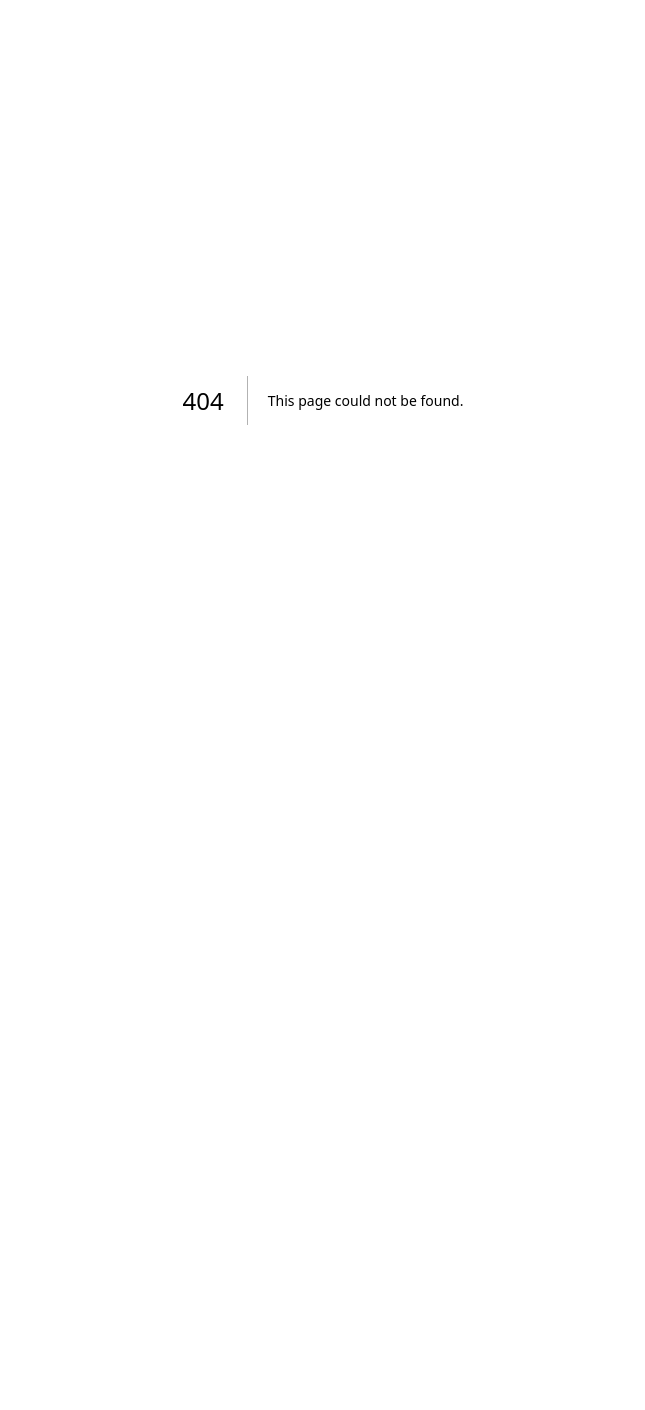
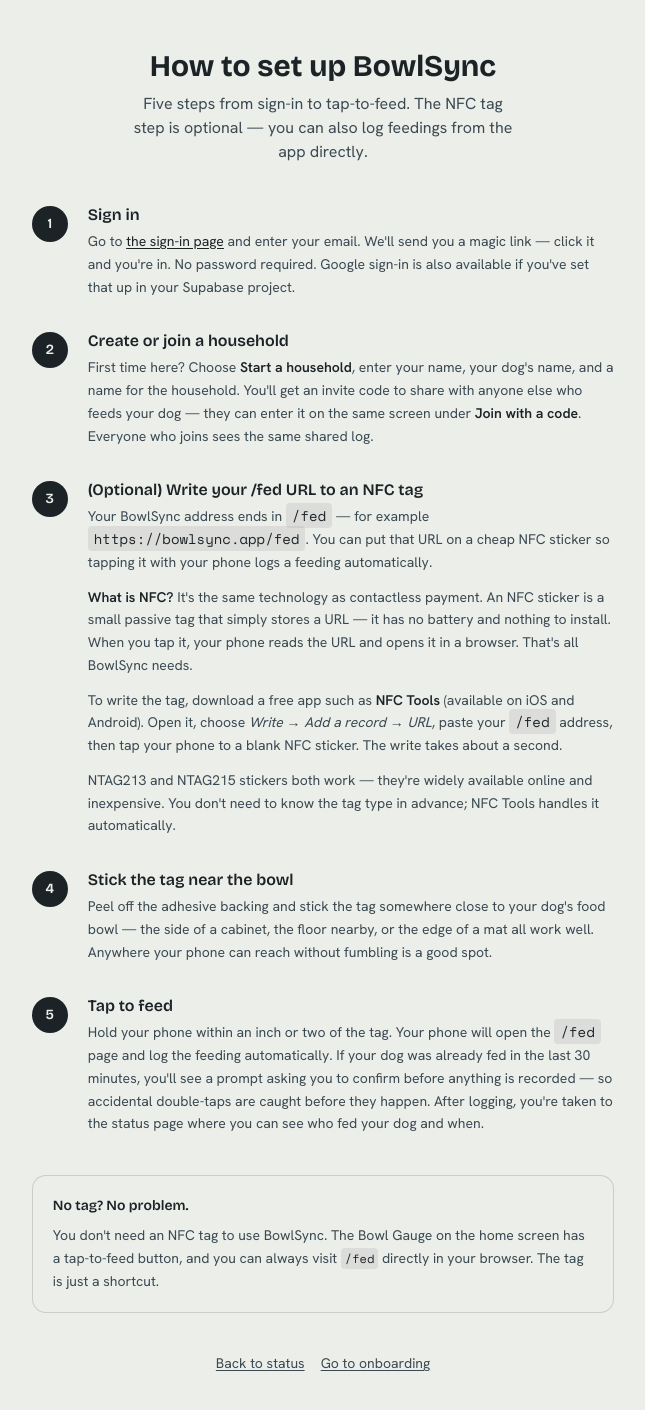
Before and after one commit to JellyV/BowlSync, a Next.js app: page /instructions in a window 1280 px wide. Before the commit this address had no page. Shown: the top 1410 px of the page, without its empty margins (317-962 px from the left). Before the commit the page ends 800 px from the top, so only its background shows below. Built offline with nearby package versions, Linux system fonts and the light colour scheme.

Commit message:
docs: instructions page and README

```diff
--- /dev/null
+++ b/src/app/instructions/page.tsx
@@ -0,0 +1,205 @@
+import Link from "next/link";
+
+export const metadata = {
+  title: "How to set up BowlSync",
+  description: "A plain-language guide to getting BowlSync running for your household.",
+};
+
+const steps = [
+  {
+    number: 1,
+    heading: "Sign in",
+    body: (
+      <>
+        Go to{" "}
+        <Link
+          href="/login"
+          className="underline underline-offset-2 text-[var(--ink)] hover:opacity-70 transition-opacity focus-visible:outline-2 focus-visible:outline-offset-2 focus-visible:outline-[var(--accent)]"
+        >
+          the sign-in page
+        </Link>{" "}
+        and enter your email. We&apos;ll send you a magic link — click it and
+        you&apos;re in. No password required. Google sign-in is also available if
+        you&apos;ve set that up in your Supabase project.
+      </>
+    ),
+  },
+  {
+    number: 2,
+    heading: "Create or join a household",
+    body: (
+      <>
+        First time here? Choose{" "}
+        <strong className="font-semibold text-[var(--ink)]">Start a household</strong>, enter your
+        name, your dog&apos;s name, and a name for the household. You&apos;ll get
+        an invite code to share with anyone else who feeds your dog — they can
+        enter it on the same screen under{" "}
+        <strong className="font-semibold text-[var(--ink)]">Join with a code</strong>. Everyone
+        who joins sees the same shared log.
+      </>
+    ),
+  },
+  {
+    number: 3,
+    heading: "(Optional) Write your /fed URL to an NFC tag",
+    body: (
+      <>
+        <p>
+          Your BowlSync address ends in{" "}
+          <code className="font-mono text-sm bg-[var(--ink)]/8 px-1.5 py-0.5 rounded text-[var(--ink)]">
+            /fed
+          </code>{" "}
+          — for example{" "}
+          <code className="font-mono text-sm bg-[var(--ink)]/8 px-1.5 py-0.5 rounded text-[var(--ink)]">
+            https://bowlsync.app/fed
+          </code>
+          . You can put that URL on a cheap NFC sticker so tapping it with your
+          phone logs a feeding automatically.
+        </p>
+        <p className="mt-3">
+          <strong className="font-semibold text-[var(--ink)]">What is NFC?</strong> It&apos;s the
+          same technology as contactless payment. An NFC sticker is a small passive
+          tag that simply stores a URL — it has no battery and nothing to install.
+          When you tap it, your phone reads the URL and opens it in a browser.
+          That&apos;s all BowlSync needs.
+        </p>
+        <p className="mt-3">
+          To write the tag, download a free app such as{" "}
+          <strong className="font-semibold text-[var(--ink)]">NFC Tools</strong> (available on iOS
+          and Android). Open it, choose{" "}
+          <em>Write</em> → <em>Add a record</em> → <em>URL</em>, paste your{" "}
+          <code className="font-mono text-sm bg-[var(--ink)]/8 px-1.5 py-0.5 rounded text-[var(--ink)]">
+            /fed
+          </code>{" "}
+          address, then tap your phone to a blank NFC sticker. The write takes
+          about a second.
+        </p>
+        <p className="mt-3">
+          NTAG213 and NTAG215 stickers both work — they&apos;re widely available
+          online and inexpensive. You don&apos;t need to know the tag type in
+          advance; NFC Tools handles it automatically.
+        </p>
+      </>
+    ),
+  },
+  {
+    number: 4,
+    heading: "Stick the tag near the bowl",
+    body: (
+      <>
+        Peel off the adhesive backing and stick the tag somewhere close to your
+        dog&apos;s food bowl — the side of a cabinet, the floor nearby, or the
+        edge of a mat all work well. Anywhere your phone can reach without
+        fumbling is a good spot.
+      </>
+    ),
+  },
+  {
+    number: 5,
+    heading: "Tap to feed",
+    body: (
+      <>
+        Hold your phone within an inch or two of the tag. Your phone will open
+        the{" "}
+        <code className="font-mono text-sm bg-[var(--ink)]/8 px-1.5 py-0.5 rounded text-[var(--ink)]">
+          /fed
+        </code>{" "}
+        page and log the feeding automatically. If your dog was already fed in
+        the last 30 minutes, you&apos;ll see a prompt asking you to confirm before
+        anything is recorded — so accidental double-taps are caught before they
+        happen. After logging, you&apos;re taken to the status page where you can
+        see who fed your dog and when.
+      </>
+    ),
+  },
+];
+
+export default function InstructionsPage() {
+  return (
+    <main className="flex min-h-screen flex-col items-center justify-start px-4 py-12 bg-[var(--background)]">
+      <div className="w-full max-w-prose space-y-10">
+        {/* Page header */}
+        <header className="space-y-2 text-center">
+          <h1 className="text-3xl font-bold font-[family-name:var(--font-display)] text-[var(--ink)]">
+            How to set up BowlSync
+          </h1>
+          <p className="text-base text-[var(--foreground)] max-w-sm mx-auto">
+            Five steps from sign-in to tap-to-feed. The NFC tag step is optional
+            — you can also log feedings from the app directly.
+          </p>
+        </header>
+
+        {/* Steps */}
+        <ol className="space-y-8" aria-label="Setup steps">
+          {steps.map((step) => (
+            <li
+              key={step.number}
+              className="flex gap-5 items-start"
+            >
+              {/* Step number bubble */}
+              <span
+                aria-hidden="true"
+                className="
+                  flex-shrink-0 w-9 h-9 rounded-full
+                  flex items-center justify-center
+                  bg-[var(--ink)] text-[var(--background)]
+                  text-sm font-semibold font-[family-name:var(--font-display)]
+                  mt-0.5
+                "
+              >
+                {step.number}
+              </span>
+
+              {/* Step content */}
+              <div className="space-y-1 flex-1 min-w-0">
+                <h2 className="text-base font-semibold font-[family-name:var(--font-display)] text-[var(--ink)] leading-snug">
+                  {step.heading}
+                </h2>
+                <div className="text-sm text-[var(--foreground)] leading-relaxed">
+                  {step.body}
+                </div>
+              </div>
+            </li>
+          ))}
+        </ol>
+
+        {/* Log without a tag note */}
+        <aside
+          className="rounded-xl border border-[var(--foreground)]/20 bg-[var(--background)] p-5 space-y-2"
+          aria-label="Tip: logging without a tag"
+        >
+          <p className="text-sm font-semibold text-[var(--ink)] font-[family-name:var(--font-display)]">
+            No tag? No problem.
+          </p>
+          <p className="text-sm text-[var(--foreground)] leading-relaxed">
+            You don&apos;t need an NFC tag to use BowlSync. The Bowl Gauge on the
+            home screen has a tap-to-feed button, and you can always visit{" "}
+            <code className="font-mono text-xs bg-[var(--ink)]/8 px-1 py-0.5 rounded text-[var(--ink)]">
+              /fed
+            </code>{" "}
+            directly in your browser. The tag is just a shortcut.
+          </p>
+        </aside>
+
+        {/* Footer nav */}
+        <nav
+          className="flex flex-wrap gap-4 justify-center text-sm"
+          aria-label="Page navigation"
+        >
+          <Link
+            href="/"
+            className="underline underline-offset-2 text-[var(--foreground)] hover:text-[var(--ink)] focus-visible:outline-2 focus-visible:outline-offset-2 focus-visible:outline-[var(--accent)] transition-colors"
+          >
+            Back to status
+          </Link>
+          <Link
+            href="/onboarding"
+            className="underline underline-offset-2 text-[var(--foreground)] hover:text-[var(--ink)] focus-visible:outline-2 focus-visible:outline-offset-2 focus-visible:outline-[var(--accent)] transition-colors"
+          >
+            Go to onboarding
+          </Link>
+        </nav>
+      </div>
+    </main>
+  );
+}
```
Also changed, not shown: 1 other file (tests, documents, lock files or other folders).
